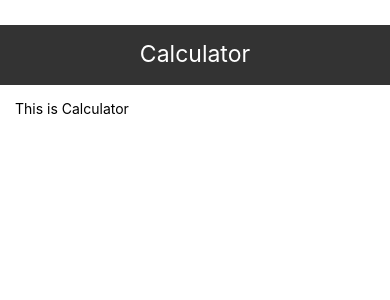
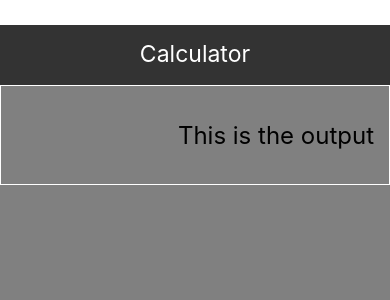
Before and after one commit to ikhsanmoh/react_native_3_in_1, a React Native app: screen / in a window 390 px wide. Shown: the top 300 px of the page. Built offline with nearby package versions, Linux system fonts and the light colour scheme.

Commit message:
Init Calculator App

```diff
--- a/src/components/base/Main.js
+++ b/src/components/base/Main.js
@@ -1,20 +1,21 @@
 import React from 'react'
 import { View, Text, StyleSheet } from 'react-native'
 
-const Main = () => {
+const Main = ({ children }) => {
   return (
     <View style={styles.main}>
-      <Text>
-        This is Calculator
-      </Text>
+      {children}
     </View>
   )
+}
+
+Main.defaultProps = {
+  children: <Text>Main</Text>
 }
 
 const styles = StyleSheet.create({
   main: {
     flex: 1,
-    padding: 15,
     backgroundColor: '#fff'
   },
   text: {
--- a/src/screens/LandingPage.js
+++ b/src/screens/LandingPage.js
@@ -3,12 +3,15 @@ import { View, Text, StyleSheet } from 'react-native'
 
 import Header from '../components/base/Header'
 import Main from '../components/base/Main'
+import CalculatorScreen from './calculator/CalculatorScreen'
 
 const LandingPage = () => {
   return (
     <View style={myStyles.landingPage}>
       <Header title="Calculator" />
-      <Main />
+      <Main>
+        <CalculatorScreen />
+      </Main>
     </View>
   )
 }
--- /dev/null
+++ b/src/screens/calculator/CalculatorScreen.js
@@ -0,0 +1,41 @@
+import React, { useState } from 'react'
+import { View, Text, TouchableOpacity, TextInput, StyleSheet } from 'react-native'
+
+const Calculator = () => {
+  const [output, setOutput] = useState('')
+
+  const pressNumber = (digit) => {
+    const strDigit = +digit
+
+    setOutput(output.concat(strDigit))
+  }
+  const allClear = () => {
+    setOutput('')
+  }
+  const backspace = () => { }
+  const calculate = () => { }
+
+
+  return (
+    <View style={myStyles.container}>
+      <TextInput style={myStyles.output} value={output} placeholder='This is the output' />
+    </View>
+  )
+}
+
+const myStyles = StyleSheet.create({
+  container: {
+    flex: 1,
+    backgroundColor: 'gray',
+  },
+  output: {
+    fontSize: 24,
+    textAlign: 'right',
+    padding: 15,
+    borderWidth: 1,
+    borderColor: 'white',
+    height: 100,
+  }
+})
+
+export default Calculator
```
